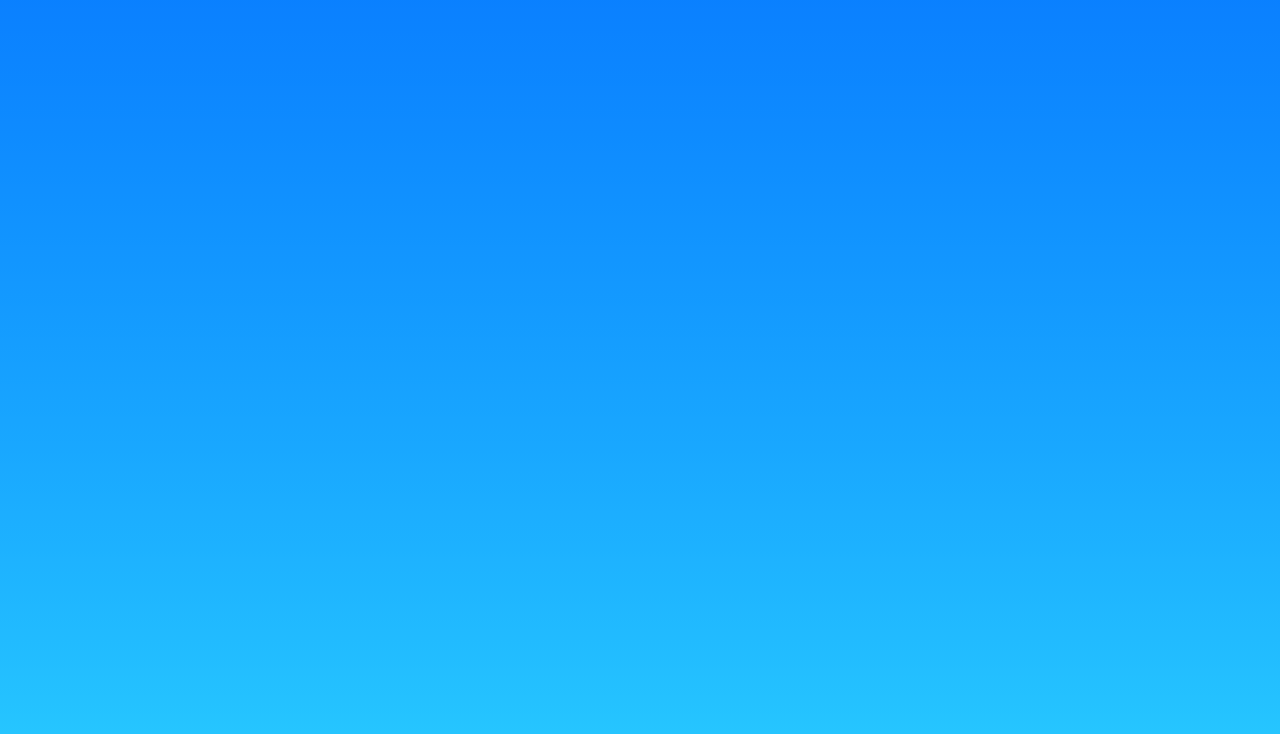
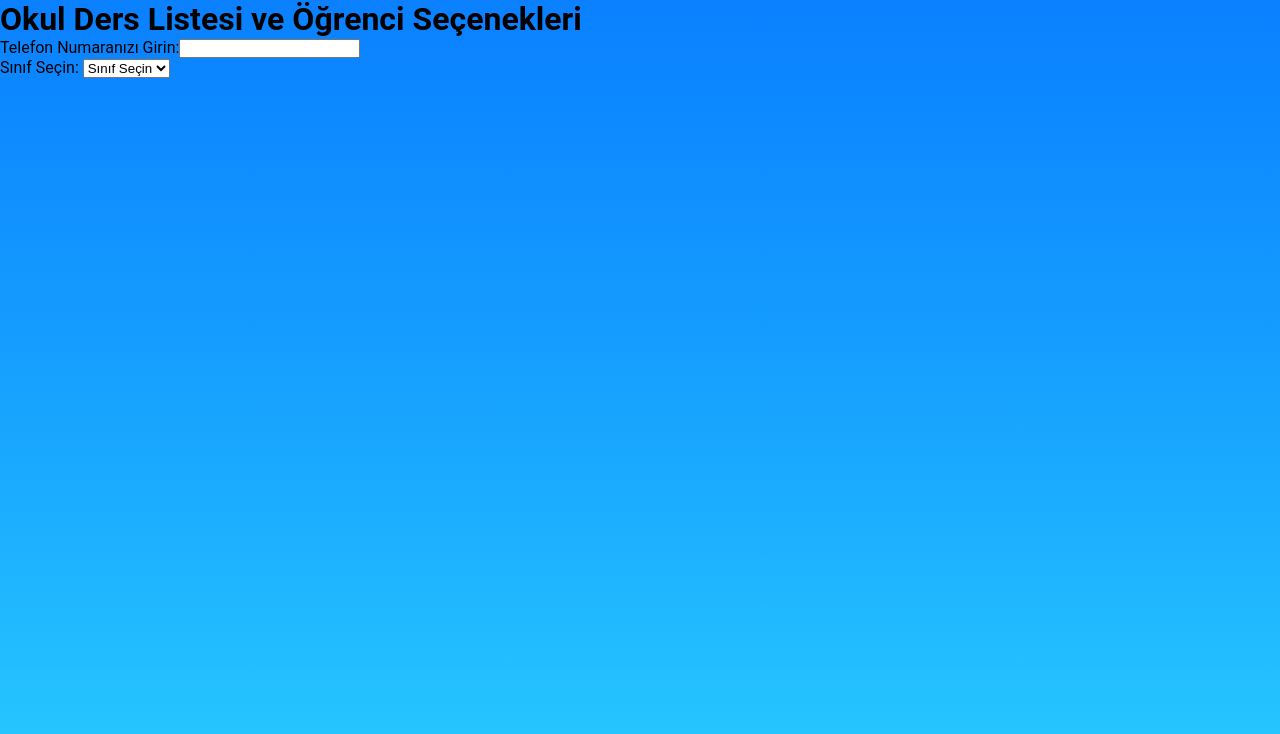
Before and after one commit to enginizgi42/ogrenciden-ogrenciye, a React (Create React App) app: page /dersilani2 in a window 1280 px wide. Before the commit this address had no page. Shown: the top 734 px of the page. Built offline with nearby package versions, Linux system fonts and the light colour scheme.

Commit message:
DersBul eklendi

```diff
--- a/src/App.js
+++ b/src/App.js
@@ -7,7 +7,7 @@ import Profile from './components/Profile';
 import SecondHandItems from './components/SecondHandItems';
 import NotPaylasim from './components/NotPaylasim';
 import NewAd from './components/NewAd';
-
+import DersBul from './components/DersBul';
 function App() {
   return (
     <Router>
@@ -20,6 +20,7 @@ function App() {
         <Route path="/ikincielesya" element={<SecondHandItems />} />
         <Route path="/notpaylasim" element={<NotPaylasim />} />
         <Route path="/new-ad" element={<NewAd/>} />
+        <Route path="/dersilani2" element={<DersBul />} />
 
       </Routes>
     </Router>
--- /dev/null
+++ b/src/components/DersBul.js
@@ -0,0 +1,192 @@
+import React, { useState } from 'react';
+import Calendar from 'react-calendar';
+import 'react-calendar/dist/Calendar.css';
+
+const DersBul = () => {
+  const classData = {
+    1: ['Matematik', 'Fen Bilgisi', 'Türkçe', 'Sosyal Bilgiler'],
+    2: ['Matematik', 'Fizik', 'Kimya', 'Biyoloji'],
+    3: ['Matematik', 'Edebiyat', 'Coğrafya', 'Tarih'],
+    4: ['Matematik', 'Felsefe', 'Kimya', 'Psikoloji'],
+  };
+
+  const [selectedClass, setSelectedClass] = useState('');
+  const [selectedSubject, setSelectedSubject] = useState('');
+  const [role, setRole] = useState('');
+  const [sessionType, setSessionType] = useState('');
+  const [phoneNumber, setPhoneNumber] = useState('');
+  const [selectedDate, setSelectedDate] = useState(null);
+  const [startTime, setStartTime] = useState('');
+  const [endTime, setEndTime] = useState('');
+  const [statusMessages, setStatusMessages] = useState([]);
+
+  const handleClassChange = (event) => {
+    const selected = event.target.value;
+    setSelectedClass(selected);
+    setSelectedSubject('');
+  };
+
+  const handleSubjectChange = (event) => {
+    setSelectedSubject(event.target.value);
+  };
+
+  const handleRoleChange = (event) => {
+    setRole(event.target.value);
+  };
+
+  const handleSessionTypeChange = (event) => {
+    setSessionType(event.target.value);
+  };
+
+  const handleDateChange = (date) => {
+    setSelectedDate(date);
+  };
+
+  const handleStartTimeChange = (e) => {
+    setStartTime(e.target.value);
+  };
+
+  const handleEndTimeChange = (e) => {
+    setEndTime(e.target.value);
+  };
+
+  const handlePhoneNumberChange = (e) => {
+    setPhoneNumber(e.target.value);
+  };
+
+  const handleSubmit = () => {
+    const selectedDateStr = selectedDate ? selectedDate.toLocaleDateString() : 'Belirtilmedi';
+
+    const newStatus = `Seans Bilgisi:
+      Sınıf: ${selectedClass}
+      Ders: ${selectedSubject}
+      Rol: ${role}
+      Seans Türü: ${sessionType}
+      Tarih: ${selectedDateStr}
+      Başlangıç Saati: ${startTime}
+      Bitiş Saati: ${endTime}
+      Telefon Numarası: ${phoneNumber}`;
+
+    setStatusMessages((prevMessages) => [...prevMessages, newStatus]);
+  };
+
+  return (
+    <div>
+      <h1>Okul Ders Listesi ve Öğrenci Seçenekleri</h1>
+
+      {/* Telefon numarası girişi */}
+      <div>
+        <label htmlFor="phone">Telefon Numaranızı Girin:</label>
+        <input
+          type="text"
+          id="phone"
+          value={phoneNumber}
+          onChange={handlePhoneNumberChange}
+        />
+      </div>
+
+      {/* Sınıf Seçimi */}
+      <div>
+        <label htmlFor="class">Sınıf Seçin: </label>
+        <select id="class" value={selectedClass} onChange={handleClassChange}>
+          <option value="">Sınıf Seçin</option>
+          <option value="1">1. Sınıf</option>
+          <option value="2">2. Sınıf</option>
+          <option value="3">3. Sınıf</option>
+          <option value="4">4. Sınıf</option>
+        </select>
+      </div>
+
+      {/* Ders Seçimi */}
+      {selectedClass && (
+        <div>
+          <label htmlFor="subject">Ders Seçin: </label>
+          <select id="subject" value={selectedSubject} onChange={handleSubjectChange}>
+            <option value="">Ders Seçin</option>
+            {classData[selectedClass].map((subject, index) => (
+              <option key={index} value={subject}>
+                {subject}
+              </option>
+            ))}
+          </select>
+        </div>
+      )}
+
+      {/* Rol Seçimi */}
+      {selectedSubject && (
+        <div>
+          <label htmlFor="role">Rol Seçin: </label>
+          <select id="role" value={role} onChange={handleRoleChange}>
+            <option value="">Rol Seçin</option>
+            <option value="Öğrenci">Öğrenci</option>
+            <option value="Öğretici">Öğretici</option>
+          </select>
+        </div>
+      )}
+
+      {/* Seans Türü Seçimi */}
+      {role && (
+        <div>
+          <label htmlFor="sessionType">Seans Türü Seçin: </label>
+          <select id="sessionType" value={sessionType} onChange={handleSessionTypeChange}>
+            <option value="">Seans Türü Seçin</option>
+            <option value="Tek kişilik soru çözümü">
+              Tek kişilik soru çözümü
+            </option>
+            <option value="Çoklu katılım ders anlatımı">
+              Çoklu katılım ders anlatımı
+            </option>
+          </select>
+        </div>
+      )}
+
+      {/* Tarih Seçimi */}
+      {sessionType && (
+        <div>
+          <p>Tarih Seçin:</p>
+          <Calendar onChange={handleDateChange} value={selectedDate} />
+        </div>
+      )}
+
+      {/* Saat Seçimi */}
+      {selectedDate && (
+        <div>
+          <label htmlFor="start-time">Başlangıç Saati:</label>
+          <input
+            type="time"
+            id="start-time"
+            value={startTime}
+            onChange={handleStartTimeChange}
+          />
+          <br />
+          <label htmlFor="end-time">Bitiş Saati:</label>
+          <input
+            type="time"
+            id="end-time"
+            value={endTime}
+            onChange={handleEndTimeChange}
+          />
+        </div>
+      )}
+
+      {/* Durumu Yazdır */}
+      {startTime && endTime && selectedDate && (
+        <button onClick={handleSubmit}>Durumu Yazdır</button>
+      )}
+
+      {/* Durumları Göster */}
+      {statusMessages.length > 0 && (
+        <div>
+          <h3>Yazdırılan Durumlar:</h3>
+          <ul>
+            {statusMessages.map((message, index) => (
+              <li key={index}>{message}</li>
+            ))}
+          </ul>
+        </div>
+      )}
+    </div>
+  );
+};
+
+export default DersBul;
```
